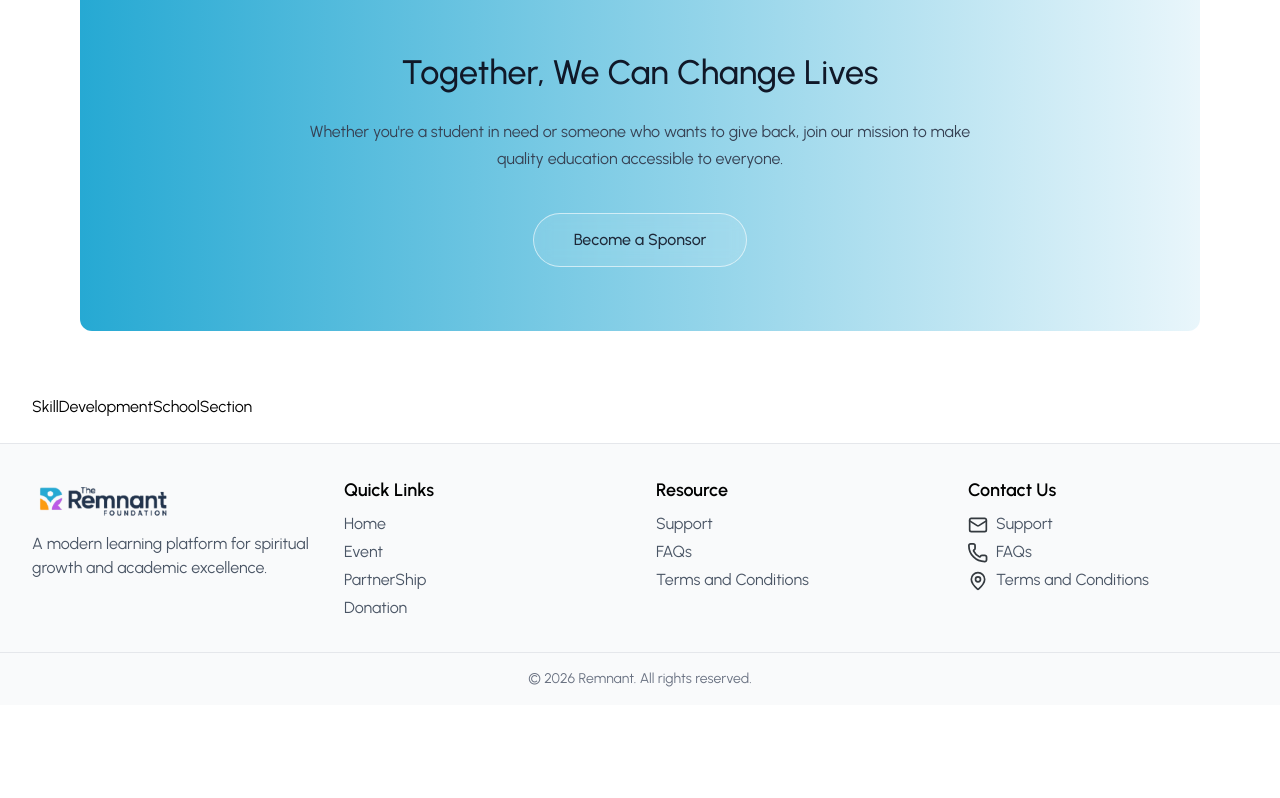
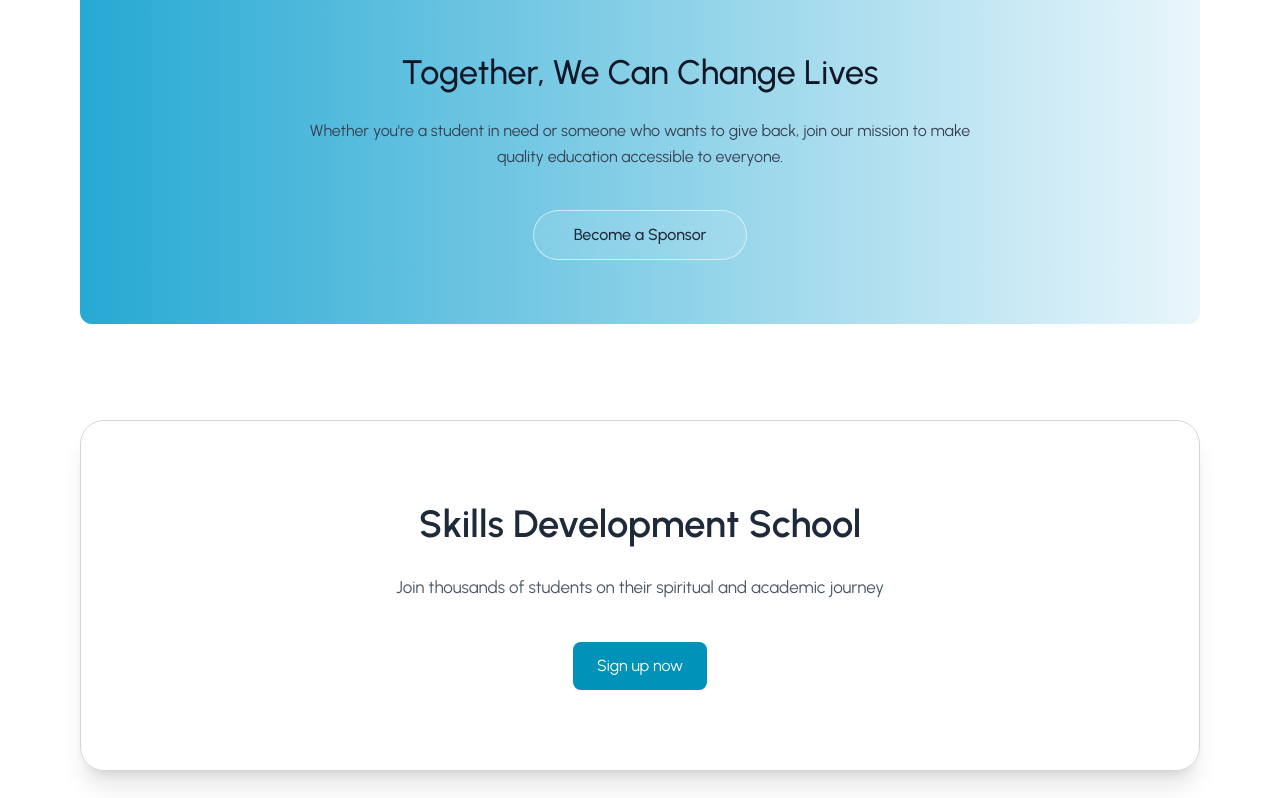
Before and after one commit to naimsheikh8020/Bible-Lms-Remnant-, a React (Vite) app: page /skills-development-school in a window 1280 px wide. Shown: the part 3542-4340 px from the top of the page. Before the commit the page ends 4247 px from the top, so only its background shows below. Built offline with nearby package versions, Linux system fonts and the light colour scheme.

Commit message:
skill development section done

```diff
--- a/src/Page/HomePage/SkillDevelopmentSection/BecomeSponsorSection.tsx
+++ b/src/Page/HomePage/SkillDevelopmentSection/BecomeSponsorSection.tsx
@@ -2,42 +2,43 @@ import { Link } from "react-router";
 
 const BecomeSponsorSection = () => {
   return (
-    <section className="w-full py-16">
-      <div className="max-w-full mx-auto px-4 md:px-8 lg:px-12">
-
+    <section className="w-full py-12 sm:py-14 md:py-16">
+      <div className="md:max-w-full  mx-auto px-4 sm:px-6 md:px-8 lg:px-12">
         <div
           className="
             w-full
             rounded-xl
             bg-[linear-gradient(to_right,#26A9D3,#E9F6FB)]
             text-center
-            px-6 md:px-20
-            py-16
+            px-5 sm:px-10 md:px-16 lg:px-20
+            py-12 sm:py-14 md:py-16
           "
         >
           {/* Heading */}
-          <h2 className="text-[28px] md:text-[34px] font-medium text-gray-900 leading-tight">
+          <h2 className="text-2xl sm:text-3xl md:text-[34px] font-medium text-gray-900 leading-tight">
             Together, We Can Change Lives
           </h2>
 
           {/* Description */}
-          <p className="mt-6 text-base text-gray-700 max-w-2xl mx-auto leading-[1.7]">
+          <p className="mt-5 sm:mt-6 text-sm sm:text-base text-gray-700 max-w-xl md:max-w-2xl mx-auto leading-relaxed">
             Whether you're a student in need or someone who wants to give back,
             join our mission to make quality education accessible to everyone.
           </p>
 
           {/* Button */}
-          <div className="mt-10">
-            <Link to="/donation"><button
+          <div className="mt-8 sm:mt-10">
+            <Link to="/donation">
+              <button
                 className="
+                  w-full sm:w-auto
                   cursor-pointer
-                px-10 py-3.5
+                  px-8 sm:px-10 py-3
                   border border-white/60
                   text-gray-800
                   bg-white/10
                   backdrop-blur-sm
                   rounded-full
-                text-base
+                  text-sm sm:text-base
                   font-medium
                   hover:bg-white
                   hover:text-[#1B1B1B]
@@ -45,9 +46,9 @@ const BecomeSponsorSection = () => {
                 "
               >
                 Become a Sponsor
-            </button></Link>
+              </button>
+            </Link>
           </div>
-
         </div>
       </div>
     </section>
--- a/src/Page/HomePage/SkillDevelopmentSection/SkillDevelopmentSchoolSection.tsx
+++ b/src/Page/HomePage/SkillDevelopmentSection/SkillDevelopmentSchoolSection.tsx
@@ -1,8 +1,40 @@
+import Button from "../../../Components/Button";
+import { useNavigate } from 'react-router';
 
 const SkillDevelopmentSchoolSection = () => {
+  const navigate = useNavigate();
   return (
-    <div>SkillDevelopmentSchoolSection</div>
-  )
-}
+    <section className="w-full py-8">
+      <div className="max-w-full mx-auto px-4 md:px-8 lg:px-12">
+        <div
+          className="
+            bg-cyan-50/2
+            rounded-3xl
+            border border-gray-300
+            text-center
+            px-6 md:px-20
+            py-20
+            shadow-xl
+          "
+        >
+          {/* Heading */}
+          <h2 className="text-[32px] md:text-[38px] font-semibold text-gray-800 leading-tight">
+            Skills Development School
+          </h2>
 
-export default SkillDevelopmentSchoolSection
+          {/* Subtitle */}
+          <p className="mt-6 text-[17px] text-gray-600 max-w-xl mx-auto leading-[1.7]">
+            Join thousands of students on their spiritual and academic journey
+          </p>
+
+          {/* CTA Button */}
+          <div className="mt-10">
+            <Button onClick={()=> navigate("/signup")}>Sign up now</Button>
+          </div>
+        </div>
+      </div>
+    </section>
+  );
+};
+
+export default SkillDevelopmentSchoolSection;
```
Lines whose indentation alone changed are shown as unchanged.
